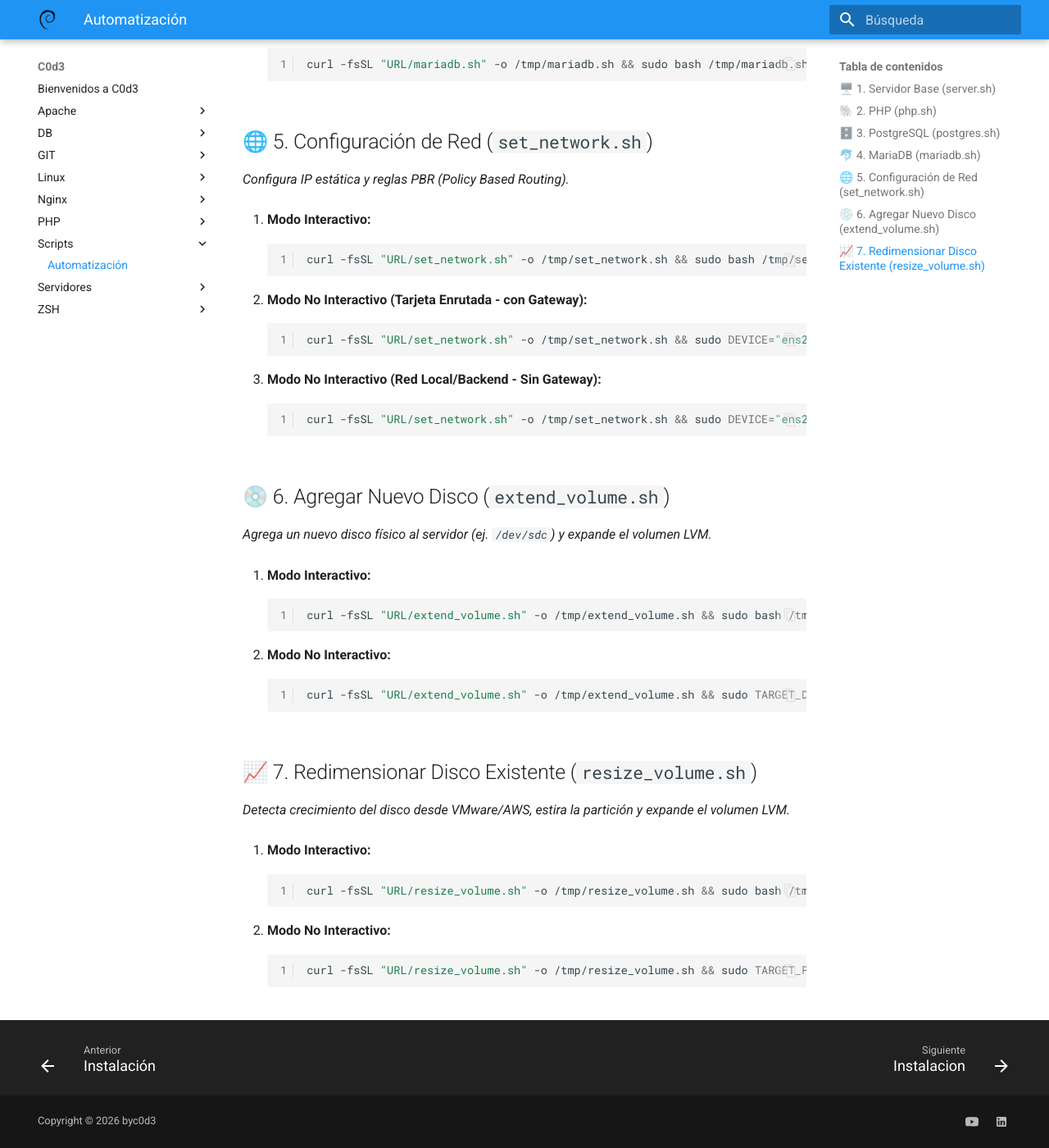
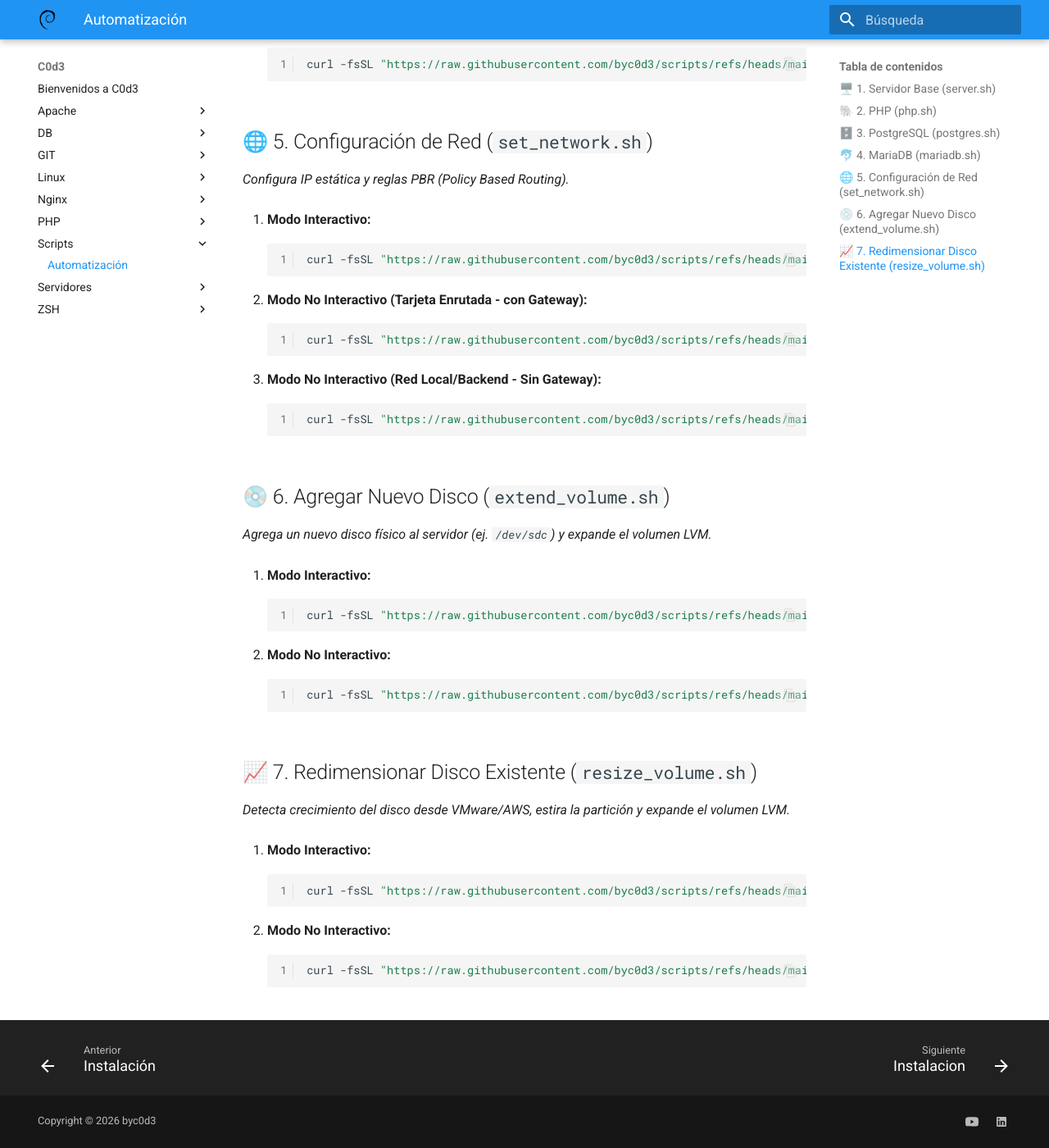
Before and after one commit to byc0d3/code, an MkDocs documentation site: the page built from docs/Scripts/Automatizacion.md, in a window 1280 px wide and 1400 px high, scrolled down 1290 px. Shown: the whole window at 82% size. Built offline with MkDocs 1.6.1 and Material for MkDocs 9.7.7, drawn with Linux system fonts in a browser that asks for light colours; some of the changed text lies outside the part shown.

Commit message:
update: 28-07-2026 00:22

````diff
--- a/docs/Scripts/Automatizacion.md
+++ b/docs/Scripts/Automatizacion.md
@@ -13,13 +13,13 @@ Esta es la guía de referencia rápida para ejecutar cualquiera de los scripts d
 1. **Modo Interactivo:**
 
     ```{.bash .copy linenums="1"}
-    curl -fsSL "URL/server.sh" -o /tmp/server.sh && sudo bash /tmp/server.sh
+    curl -fsSL "https://raw.githubusercontent.com/byc0d3/scripts/refs/heads/main/server.sh" -o /tmp/server.sh && sudo bash /tmp/server.sh
     ```
 
 2. **Modo No Interactivo:**
 
     ```{.bash .copy linenums="1"}
-    curl -fsSL "URL/server.sh" -o /tmp/server.sh && sudo HOSTNAME="srv-app.dominio.local" bash /tmp/server.sh
+    curl -fsSL "https://raw.githubusercontent.com/byc0d3/scripts/refs/heads/main/server.sh" -o /tmp/server.sh && sudo HOSTNAME="srv-app.dominio.local" bash /tmp/server.sh
     ```
 
 ## 🐘 2. PHP (`php.sh`)
@@ -29,13 +29,13 @@ Esta es la guía de referencia rápida para ejecutar cualquiera de los scripts d
 1. **Modo Interactivo:**
 
     ```{.bash .copy linenums="1"}
-    curl -fsSL "URL/php.sh" -o /tmp/php.sh && sudo bash /tmp/php.sh
+    curl -fsSL "https://raw.githubusercontent.com/byc0d3/scripts/refs/heads/main/php.sh" -o /tmp/php.sh && sudo bash /tmp/php.sh
     ```
 
 2. **Modo No Interactivo:**
 
     ```{.bash .copy linenums="1"}
-    curl -fsSL "URL/php.sh" -o /tmp/php.sh && sudo PHP_VERSION="8.3" bash /tmp/php.sh
+    curl -fsSL "https://raw.githubusercontent.com/byc0d3/scripts/refs/heads/main/php.sh" -o /tmp/php.sh && sudo PHP_VERSION="8.3" bash /tmp/php.sh
     ```
 
 ## 🗄️ 3. PostgreSQL (`postgres.sh`)
@@ -45,7 +45,7 @@ Esta es la guía de referencia rápida para ejecutar cualquiera de los scripts d
 1. **Modo Único (100% Automático):**
 
     ```{.bash .copy linenums="1"}
-    curl -fsSL "URL/postgres.sh" -o /tmp/postgres.sh && sudo bash /tmp/postgres.sh
+    curl -fsSL "https://raw.githubusercontent.com/byc0d3/scripts/refs/heads/main/postgres.sh" -o /tmp/postgres.sh && sudo bash /tmp/postgres.sh
     ```
 
 ## 🐬 4. MariaDB (`mariadb.sh`)
@@ -55,7 +55,7 @@ Esta es la guía de referencia rápida para ejecutar cualquiera de los scripts d
 1. **Modo Único (100% Automático):**
 
     ```{.bash .copy linenums="1"}
-    curl -fsSL "URL/mariadb.sh" -o /tmp/mariadb.sh && sudo bash /tmp/mariadb.sh
+    curl -fsSL "https://raw.githubusercontent.com/byc0d3/scripts/refs/heads/main/mariadb.sh" -o /tmp/mariadb.sh && sudo bash /tmp/mariadb.sh
     ```
 
 ## 🌐 5. Configuración de Red (`set_network.sh`)
@@ -65,19 +65,19 @@ Esta es la guía de referencia rápida para ejecutar cualquiera de los scripts d
 1. **Modo Interactivo:**
 
     ```{.bash .copy linenums="1"}
-    curl -fsSL "URL/set_network.sh" -o /tmp/set_network.sh && sudo bash /tmp/set_network.sh
+    curl -fsSL "https://raw.githubusercontent.com/byc0d3/scripts/refs/heads/main/set_network.sh" -o /tmp/set_network.sh && sudo bash /tmp/set_network.sh
     ```
 
 2. **Modo No Interactivo (Tarjeta Enrutada - con Gateway):**
 
     ```{.bash .copy linenums="1"}
-    curl -fsSL "URL/set_network.sh" -o /tmp/set_network.sh && sudo DEVICE="ens224" IP="10.31.196.49" PREFIX="25" GW="10.31.196.1" bash /tmp/set_network.sh
+    curl -fsSL "https://raw.githubusercontent.com/byc0d3/scripts/refs/heads/main/set_network.sh" -o /tmp/set_network.sh && sudo DEVICE="ens224" IP="10.31.196.49" PREFIX="25" GW="10.31.196.1" bash /tmp/set_network.sh
     ```
 
 3. **Modo No Interactivo (Red Local/Backend - Sin Gateway):**
 
     ```{.bash .copy linenums="1"}
-    curl -fsSL "URL/set_network.sh" -o /tmp/set_network.sh && sudo DEVICE="ens225" IP="192.168.10.5" PREFIX="24" GW="" bash /tmp/set_network.sh
+    curl -fsSL "https://raw.githubusercontent.com/byc0d3/scripts/refs/heads/main/set_network.sh" -o /tmp/set_network.sh && sudo DEVICE="ens225" IP="192.168.10.5" PREFIX="24" GW="" bash /tmp/set_network.sh
     ```
 
 ## 💿 6. Agregar Nuevo Disco (`extend_volume.sh`)
@@ -87,13 +87,13 @@ Esta es la guía de referencia rápida para ejecutar cualquiera de los scripts d
 1. **Modo Interactivo:**
 
     ```{.bash .copy linenums="1"}
-    curl -fsSL "URL/extend_volume.sh" -o /tmp/extend_volume.sh && sudo bash /tmp/extend_volume.sh
+    curl -fsSL "https://raw.githubusercontent.com/byc0d3/scripts/refs/heads/main/extend_volume.sh?$(date +%s)" -o /tmp/extend_volume.sh && sudo bash /tmp/extend_volume.sh
     ```
 
 2. **Modo No Interactivo:**
 
     ```{.bash .copy linenums="1"}
-    curl -fsSL "URL/extend_volume.sh" -o /tmp/extend_volume.sh && sudo TARGET_DISK="/dev/sdc" TARGET_PATH="/home" bash /tmp/extend_volume.sh
+    curl -fsSL "https://raw.githubusercontent.com/byc0d3/scripts/refs/heads/main/extend_volume.sh?$(date +%s)" -o /tmp/extend_volume.sh && sudo TARGET_DISK="/dev/sdc" TARGET_PATH="/home" bash /tmp/extend_volume.sh
     ```
 
 ## 📈 7. Redimensionar Disco Existente (`resize_volume.sh`)
@@ -103,11 +103,11 @@ Esta es la guía de referencia rápida para ejecutar cualquiera de los scripts d
 1. **Modo Interactivo:**
 
     ```{.bash .copy linenums="1"}
-    curl -fsSL "URL/resize_volume.sh" -o /tmp/resize_volume.sh && sudo bash /tmp/resize_volume.sh
+    curl -fsSL "https://raw.githubusercontent.com/byc0d3/scripts/refs/heads/main/resize_volume.sh?$(date +%s)" -o /tmp/resize_volume.sh && sudo bash /tmp/resize_volume.sh
     ```
 
 2. **Modo No Interactivo:**
 
     ```{.bash .copy linenums="1"}
-    curl -fsSL "URL/resize_volume.sh" -o /tmp/resize_volume.sh && sudo TARGET_PV="/dev/sda2" TARGET_PATH="/" bash /tmp/resize_volume.sh
+    curl -fsSL "https://raw.githubusercontent.com/byc0d3/scripts/refs/heads/main/resize_volume.sh?$(date +%s)" -o /tmp/resize_volume.sh && sudo TARGET_PV="/dev/sda2" TARGET_PATH="/" bash /tmp/resize_volume.sh
     ```
````
